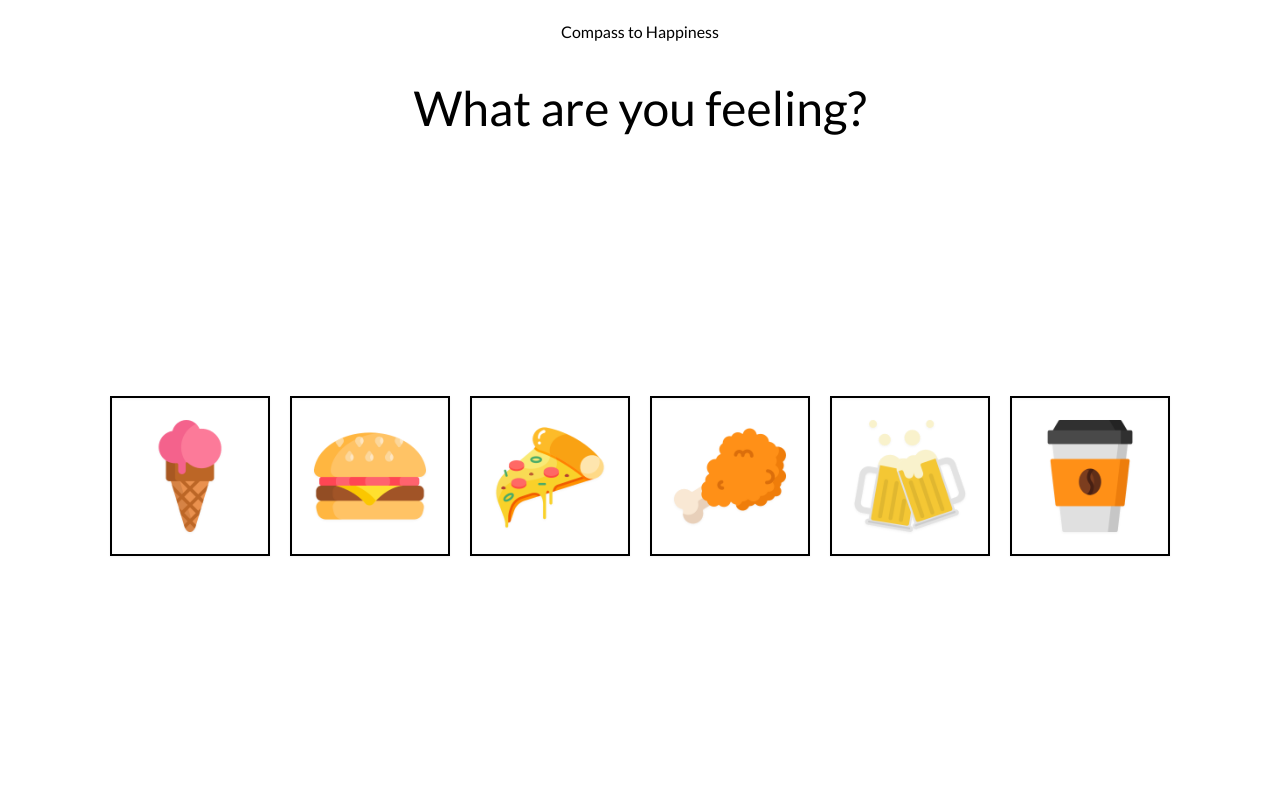
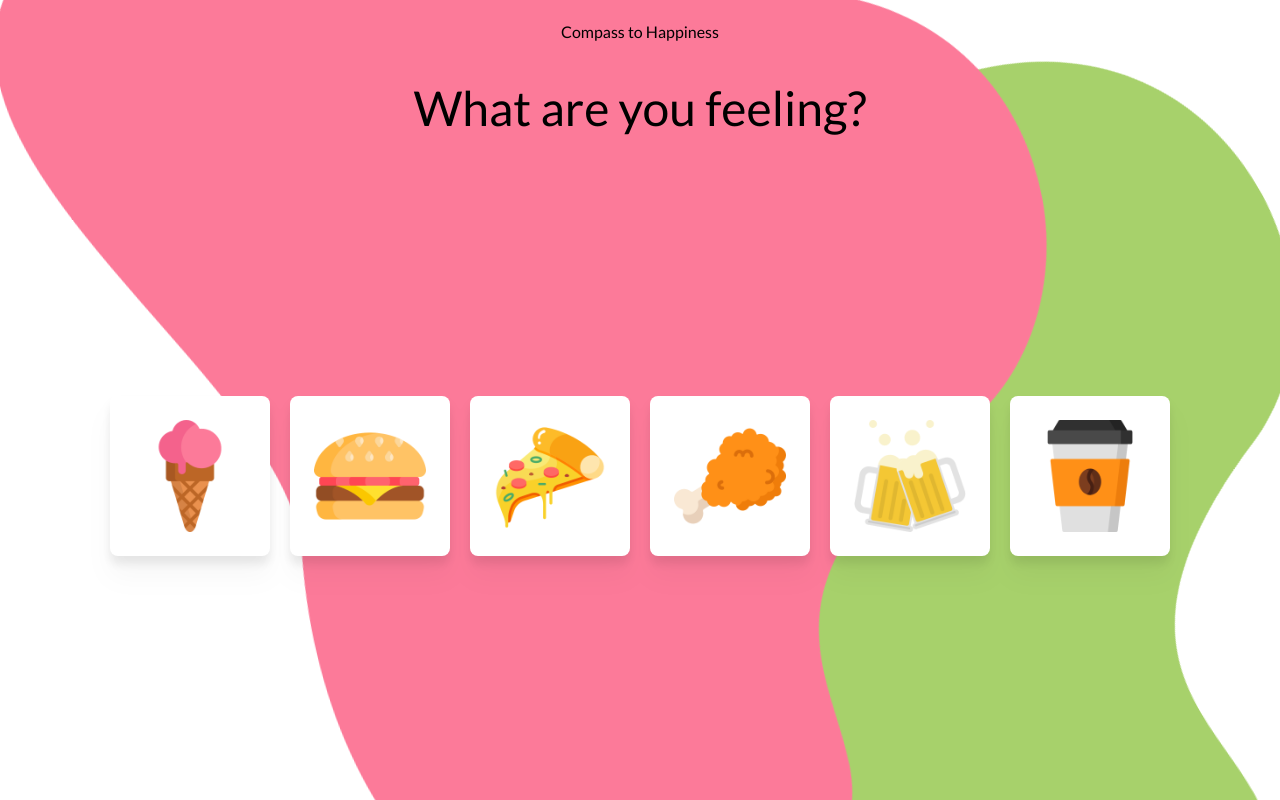
Before and after one commit to compass-to-happiness/compass-to-happiness.github.io, a React (Create React App) app: page / in a window 1280 px wide. Built offline with nearby package versions, Linux system fonts and the light colour scheme.

Commit message:
Add selection page styling

```diff
--- a/src/pages/SelectionPage.js
+++ b/src/pages/SelectionPage.js
@@ -6,6 +6,8 @@ import pizzaImage from '../images/pizza.png';
 import friedChickenImage from '../images/fried-chicken.png';
 import alcoholImage from '../images/beer.png';
 import coffeeImage from '../images/coffee.png';
+import greenBlob from '../images/green-blob.svg';
+import pinkBlob from '../images/pink-blob.svg';
 
 export default function SelectionPage({ changeView, setSelectedLocation }) {
   const gotoSelectedLocation = useCallback(
@@ -53,6 +55,18 @@ export default function SelectionPage({ changeView, setSelectedLocation }) {
           {buttons.map((s) => selectionButton({ ...s, setSelectedLocation: gotoSelectedLocation(s.name) }))}
         </div>
       </div>
+      <img
+        src={greenBlob}
+        className={'fixed -z-10'}
+        style={{ top: '-150px', right: '-150px', transform: 'rotate(150deg)' }}
+        alt="Green Blob"
+      />
+      <img
+        src={pinkBlob}
+        className={'fixed -z-10'}
+        style={{ bottom: '-250px', left: '-150px', transform: 'rotate(168deg)' }}
+        alt="Green Blob"
+      />
     </div>
   );
 }
@@ -60,10 +74,9 @@ export default function SelectionPage({ changeView, setSelectedLocation }) {
 const selectionButton = ({ name, image, setSelectedLocation }) => (
   <button
     key={name}
-    className={
-      'flex button w-40 h-40 radius-lg border-2 drop-shadow-sm drop-shadow-md grid justify-center content-center'
-    }
+    className={'grid w-40 h-40 rounded-lg drop-shadow-xl justify-center content-center'}
     onClick={() => setSelectedLocation(name)}
+    style={{ backgroundColor: 'white' }}
   >
     <img src={image} className={'w-28 h-28 object-contain'} alt={name} />
   </button>
```
Also changed, not shown: src/images/green-blob.svg (added), src/images/pink-blob.svg (added).
